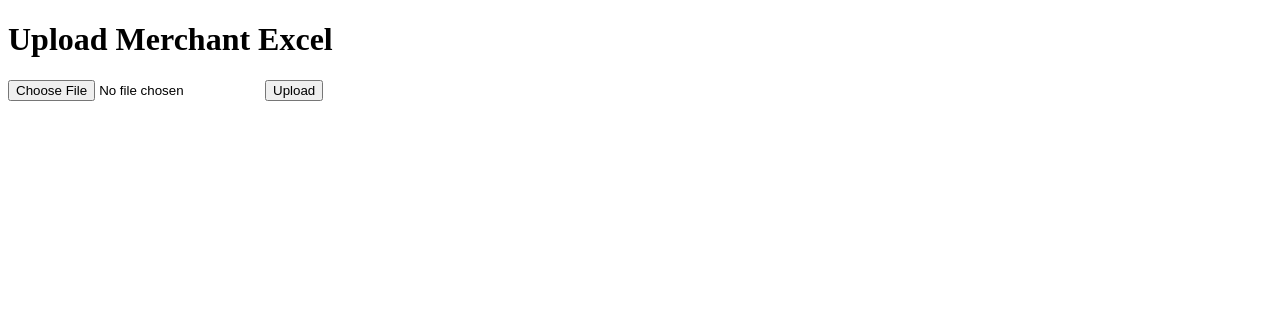
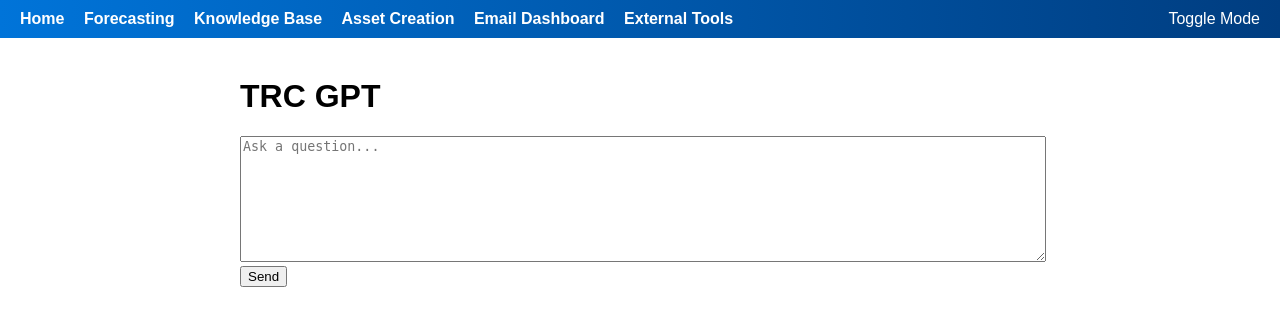
Before and after one commit to TomSumner28/merchant-data, a Flask app: page / in a window 1280 px wide. Shown: the top 326 px of the page. Run offline with Flask 3, Linux system fonts and the light colour scheme.

Commit message:
Add TRC-branded chat UI with navigation

```diff
--- a/app/main.py
+++ b/app/main.py
@@ -1,6 +1,16 @@
 import os
+import json
 import tempfile
-from flask import Flask, request, redirect, url_for, render_template, flash, session
+from urllib import request as urlrequest
+from flask import (
+    Flask,
+    request,
+    redirect,
+    url_for,
+    render_template,
+    flash,
+    session,
+)
 from simple_xlsx import read_workbook
 
 app = Flask(__name__)
@@ -21,6 +31,26 @@ app.jinja_env.globals['csrf_token'] = _generate_csrf_token
 @app.route('/')
 def index():
     return render_template('index.html')
+
+
+@app.route('/knowledge')
+def knowledge():
+    return render_template('knowledge.html')
+
+
+@app.route('/asset')
+def asset():
+    return render_template('asset.html')
+
+
+@app.route('/email')
+def email():
+    return render_template('email.html')
+
+
+@app.route('/tools')
+def tools():
+    return render_template('tools.html')
 
 @app.route('/upload', methods=['POST'])
 def upload():
@@ -81,16 +111,26 @@ def ask():
 
 def _answer_question(rows, question: str) -> str:
     if not rows:
-        return 'No data loaded.'
+        return _chat_with_gpt(question)
     q = question.lower()
     if 'live' in q:
         region = _extract_region(rows, q)
-        count = sum(1 for r in rows if r.get('deal_stage', '').lower() == 'live' and (not region or r.get('region', '').lower() == region.lower()))
-        return f'{count} retailers are live{f" in {region}" if region else ""}.'
+        count = sum(
+            1
+            for r in rows
+            if r.get('deal_stage', '').lower() == 'live'
+            and (not region or r.get('region', '').lower() == region.lower())
+        )
+        return f"{count} retailers are live{f' in {region}' if region else ''}."
     if 'lost' in q and '2024' in q:
-        count = sum(1 for r in rows if r.get('deal_stage', '').lower() == 'lost' and '2024' in str(r.get('lost_date', '')))
-        return f'{count} retailers lost in 2024.'
-    return 'Question not recognized.'
+        count = sum(
+            1
+            for r in rows
+            if r.get('deal_stage', '').lower() == 'lost'
+            and '2024' in str(r.get('lost_date', ''))
+        )
+        return f"{count} retailers lost in 2024."
+    return _chat_with_gpt(question)
 
 
 def _extract_region(rows, text: str):
@@ -101,5 +141,32 @@ def _extract_region(rows, text: str):
     return None
 
 
+def _chat_with_gpt(question: str) -> str:
+    api_key = os.getenv('OPENAI_API_KEY')
+    if not api_key:
+        return 'No data loaded.'
+    payload = {
+        'model': 'gpt-3.5-turbo',
+        'messages': [
+            {'role': 'user', 'content': question},
+        ],
+        'temperature': 0.2,
+    }
+    req = urlrequest.Request(
+        'https://api.openai.com/v1/chat/completions',
+        data=json.dumps(payload).encode(),
+        headers={
+            'Content-Type': 'application/json',
+            'Authorization': f'Bearer {api_key}',
+        },
+    )
+    try:
+        with urlrequest.urlopen(req) as resp:
+            data = json.loads(resp.read())
+            return data['choices'][0]['message']['content'].strip()
+    except Exception as e:
+        return f'Request failed: {e}'
+
+
 if __name__ == '__main__':
     app.run(debug=True)
--- /dev/null
+++ b/app/static/style.css
@@ -0,0 +1,53 @@
+:root {
+    --trc-blue: #0074d9;
+    --light-bg: #ffffff;
+    --light-text: #000000;
+    --dark-bg: #1a1a1a;
+    --dark-text: #ffffff;
+}
+body {
+    margin: 0;
+    font-family: Arial, sans-serif;
+    background: var(--light-bg);
+    color: var(--light-text);
+}
+body.dark {
+    background: var(--dark-bg);
+    color: var(--dark-text);
+}
+header {
+    display: flex;
+    justify-content: space-between;
+    align-items: center;
+    padding: 10px 20px;
+    background: linear-gradient(90deg, var(--trc-blue), #003d80);
+    color: white;
+}
+nav a {
+    margin-right: 15px;
+    color: inherit;
+    text-decoration: none;
+    font-weight: bold;
+}
+nav a:hover {
+    text-decoration: underline;
+}
+.mode-toggle {
+    cursor: pointer;
+}
+main {
+    max-width: 800px;
+    margin: 40px auto;
+    padding: 0 20px;
+}
+textarea {
+    width: 100%;
+    height: 120px;
+}
+.chat-response {
+    margin-top: 15px;
+    padding: 10px;
+    border: 1px solid var(--trc-blue);
+    border-radius: 4px;
+    background: rgba(0, 116, 217, 0.1);
+}
--- /dev/null
+++ b/app/templates/asset.html
@@ -0,0 +1,6 @@
+{% extends 'base.html' %}
+{% block title %}Asset Creation{% endblock %}
+{% block content %}
+<h1>Asset Creation</h1>
+<p>Coming soon.</p>
+{% endblock %}
--- /dev/null
+++ b/app/templates/base.html
@@ -0,0 +1,36 @@
+<!doctype html>
+<html lang="en">
+<head>
+    <meta charset="utf-8">
+    <title>{% block title %}TRC Dashboard{% endblock %}</title>
+    <link rel="stylesheet" href="{{ url_for('static', filename='style.css') }}">
+    <script>
+    function toggleMode() {
+        const body = document.body;
+        body.classList.toggle('dark');
+        localStorage.setItem('dark', body.classList.contains('dark'));
+    }
+    window.addEventListener('DOMContentLoaded', () => {
+        if (localStorage.getItem('dark') === 'true') {
+            document.body.classList.add('dark');
+        }
+    });
+    </script>
+</head>
+<body>
+<header>
+    <nav>
+        <a href="{{ url_for('index') }}">Home</a>
+        <a href="https://forecasting.therewardcollection.com">Forecasting</a>
+        <a href="{{ url_for('knowledge') }}">Knowledge Base</a>
+        <a href="{{ url_for('asset') }}">Asset Creation</a>
+        <a href="{{ url_for('email') }}">Email Dashboard</a>
+        <a href="{{ url_for('tools') }}">External Tools</a>
+    </nav>
+    <div class="mode-toggle" onclick="toggleMode()">Toggle Mode</div>
+</header>
+<main>
+{% block content %}{% endblock %}
+</main>
+</body>
+</html>
--- /dev/null
+++ b/app/templates/email.html
@@ -0,0 +1,6 @@
+{% extends 'base.html' %}
+{% block title %}Email Dashboard{% endblock %}
+{% block content %}
+<h1>Email Dashboard</h1>
+<p>Metrics coming soon.</p>
+{% endblock %}
--- a/app/templates/index.html
+++ b/app/templates/index.html
@@ -1,23 +1,25 @@
-<!doctype html>
-<html lang="en">
-<head>
-    <title>Merchant Dashboard</title>
-</head>
-<body>
-    <h1>Upload Merchant Excel</h1>
-    {% with messages = get_flashed_messages() %}
-      {% if messages %}
-        <ul>
-          {% for message in messages %}
-            <li>{{ message }}</li>
-          {% endfor %}
-        </ul>
-      {% endif %}
-    {% endwith %}
-    <form action="{{ url_for('upload') }}" method="post" enctype="multipart/form-data">
-        <input type="hidden" name="csrf_token" value="{{ csrf_token() }}">
-        <input type="file" name="file" accept=".xlsx">
-        <input type="submit" value="Upload">
-    </form>
-</body>
-</html>
+{% extends 'base.html' %}
+{% block title %}TRC Chat{% endblock %}
+{% block content %}
+<h1>TRC GPT</h1>
+<form id="chat-form" method="post" action="{{ url_for('ask') }}">
+    <input type="hidden" name="csrf_token" value="{{ csrf_token() }}">
+    <textarea name="question" id="question" placeholder="Ask a question..."></textarea>
+    <button type="submit">Send</button>
+</form>
+<div id="responses"></div>
+<script>
+document.getElementById('chat-form').addEventListener('submit', async (e) => {
+    e.preventDefault();
+    const form = e.target;
+    const data = new FormData(form);
+    const resp = await fetch(form.action, {method:'POST', body: data});
+    const json = await resp.json();
+    const div = document.createElement('div');
+    div.className = 'chat-response';
+    div.textContent = json.answer;
+    document.getElementById('responses').prepend(div);
+    form.question.value = '';
+});
+</script>
+{% endblock %}
--- /dev/null
+++ b/app/templates/knowledge.html
@@ -0,0 +1,6 @@
+{% extends 'base.html' %}
+{% block title %}Knowledge Base{% endblock %}
+{% block content %}
+<h1>Knowledge Base</h1>
+<p>Coming soon.</p>
+{% endblock %}
```
Also changed, not shown: app/templates/dashboard.html (+5 -9 lines), app/templates/tools.html (added, +20 -0 lines), README.md.
